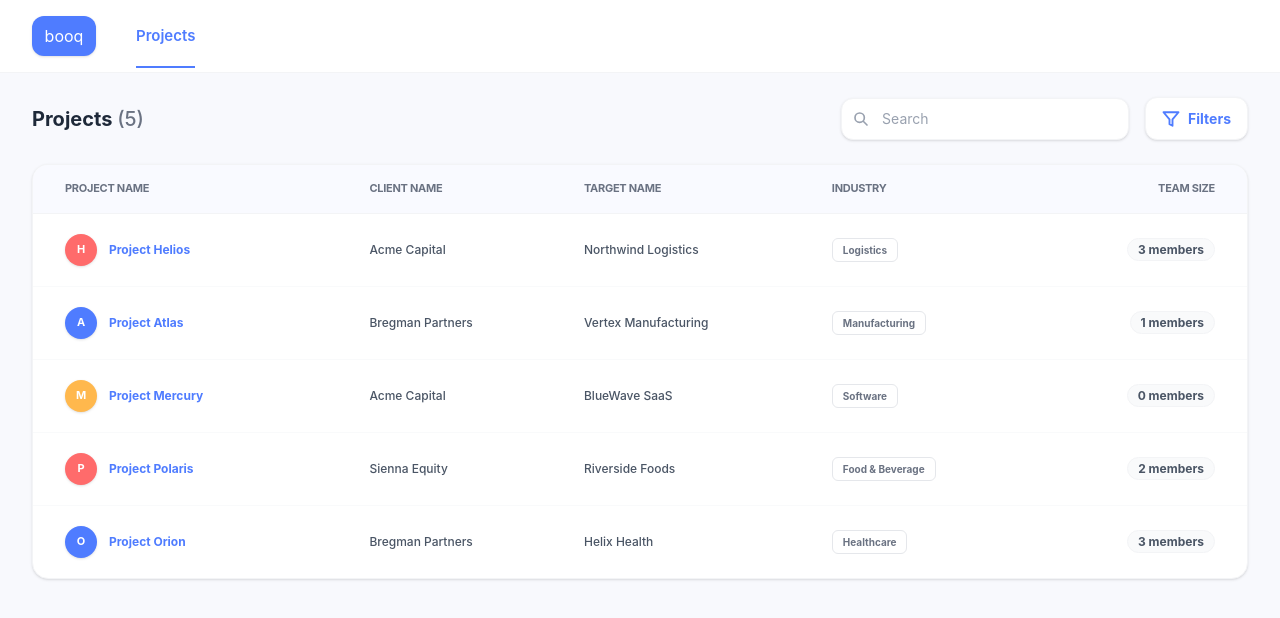
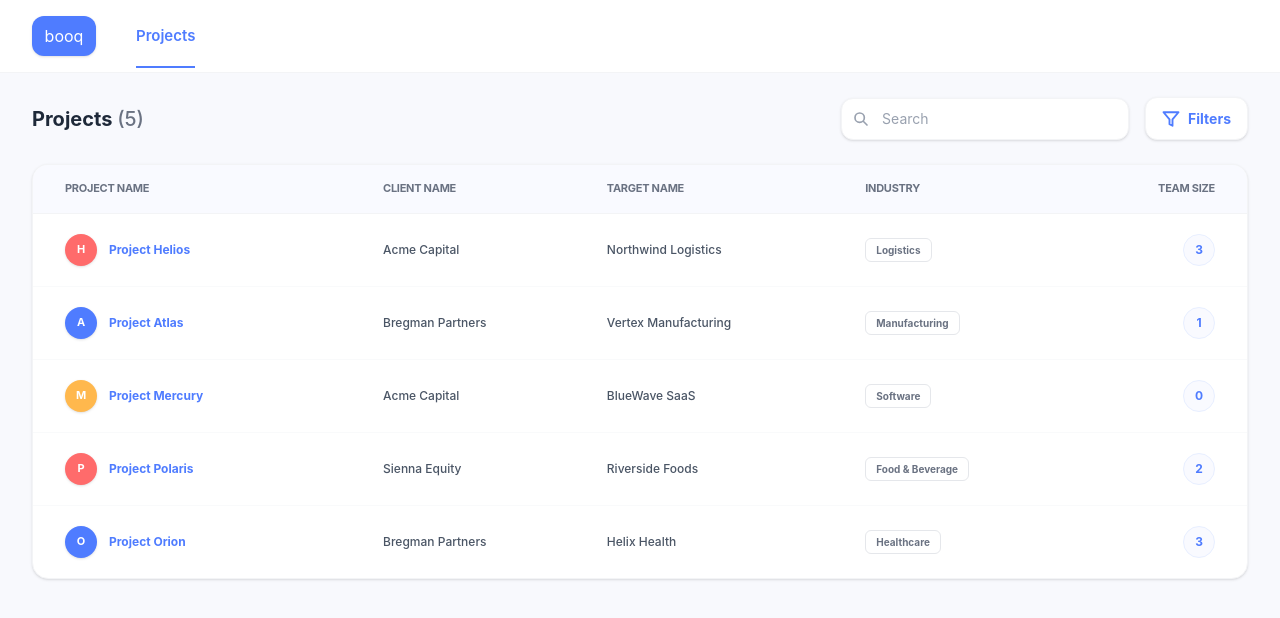
Before and after one commit to RomeoAtoyan/booq-finance, a React (Vite) app: page /projects in a window 1280 px wide. Shown: the top 618 px of the page. Built offline with nearby package versions, Linux system fonts and the light colour scheme; the HTML template or start-up script is replaced by a standard one.

Commit message:
small UI adjustment team member size column

```diff
--- a/src/components/ProjectTable.tsx
+++ b/src/components/ProjectTable.tsx
@@ -78,10 +78,12 @@ const ProjectTable: React.FC<ProjectTableProps> = ({ projects, loading }) => {
                     {project.industry}
                   </Badge>
                 </TableCell>
-                <TableCell className="pr-8 text-right">
-                  <span className="inline-flex items-center px-2.5 py-0.5 rounded-full text-[12px] font-bold bg-gray-50 text-gray-600 border border-gray-100">
-                    {project.members.length} members
-                  </span>
+                <TableCell className="pr-8">
+                  <div className="flex justify-end">
+                    <div className="w-8 h-8 rounded-full flex items-center justify-center text-[12px] font-bold bg-[#F9FAFF] text-[#4F7CFF] border border-[#E8EFFF]">
+                      {project.members.length}
+                    </div>
+                  </div>
                 </TableCell>
               </TableRow>
             ))
--- a/src/components/ProjectTableSkeleton.tsx
+++ b/src/components/ProjectTableSkeleton.tsx
@@ -43,8 +43,10 @@ const ProjectTableSkeleton = () => (
             <TableCell><Skeleton className="h-6 w-24 rounded-md" /></TableCell>
             <TableCell><Skeleton className="h-4 w-28" /></TableCell>
             <TableCell><Skeleton className="h-6 w-20 rounded-md" /></TableCell>
-            <TableCell className="pr-8 text-right flex justify-end">
-              <Skeleton className="h-6 w-20 rounded-full" />
+            <TableCell className="pr-8">
+              <div className="flex justify-end">
+                <Skeleton className="h-8 w-8 rounded-full" />
+              </div>
             </TableCell>
           </TableRow>
         ))}
```
